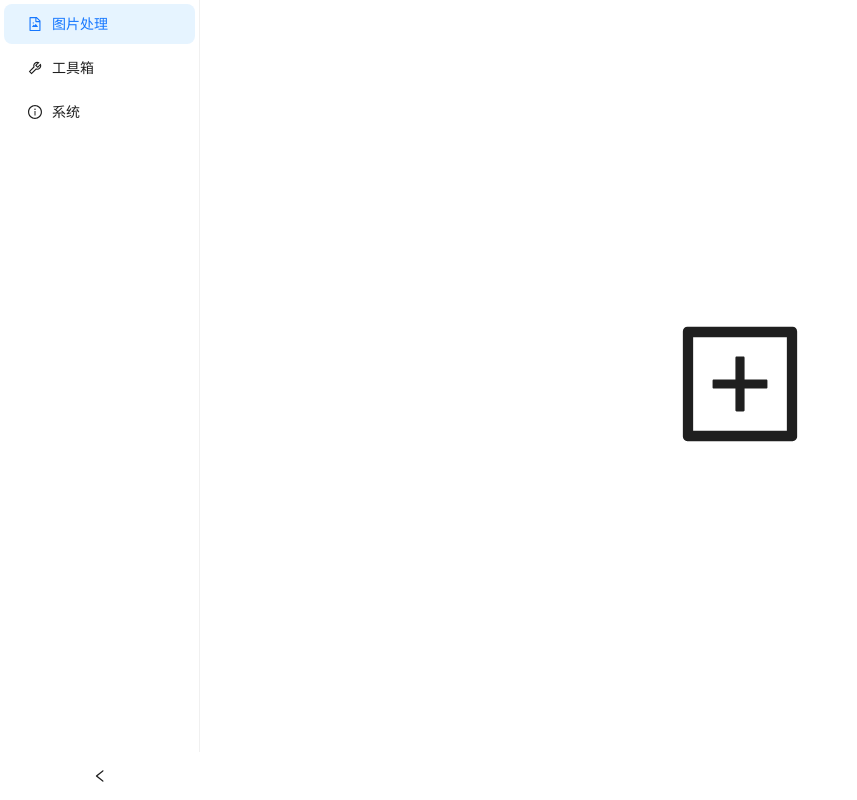
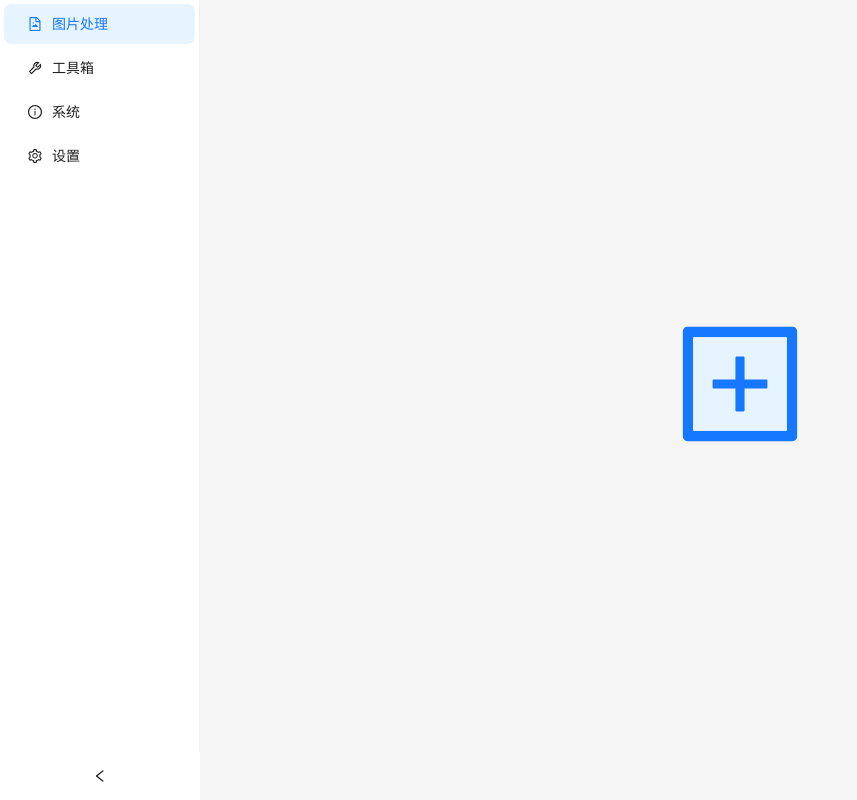
Before and after one commit to topul/t-tools, a React (Vite) app: page /image in a window 1280 px wide. Shown: the whole page, without its empty margins (0-857 px from the left). Built offline with nearby package versions, Linux system fonts and the light colour scheme.

Commit message:
feat: :sparkles: 增加暗黑模式支持

```diff
--- a/package.json
+++ b/package.json
@@ -27,6 +27,7 @@
     "fs-extra": "^11.1.1",
     "image-size": "^1.0.2",
     "jimp": "^0.22.7",
+    "jotai": "^2.1.0",
     "react": "^18.2.0",
     "react-dom": "^18.2.0",
     "react-router-dom": "^6.11.1"
--- a/src/pages/home/home.tsx
+++ b/src/pages/home/home.tsx
@@ -1,13 +1,16 @@
 import {useEffect, useState} from 'react'
-import {Menu, Layout} from 'antd'
+import {Menu, Layout, ConfigProvider, theme} from 'antd'
 import type {MenuProps} from 'antd'
 import {Outlet, useLocation, useNavigate} from 'react-router-dom'
 import {
   ArrowLeftOutlined,
   FileImageOutlined,
   InfoCircleOutlined,
+  SettingOutlined,
   ToolOutlined,
 } from '@ant-design/icons'
+import {useAtom} from 'jotai'
+import {appTheme} from '@/store/store'
 
 const {Content, Sider} = Layout
 
@@ -32,14 +35,16 @@ const items: MenuItem[] = [
   getItem('图片处理', 'image', <FileImageOutlined />),
   getItem('工具箱', 'tools', <ToolOutlined />),
   getItem('系统', 'system', <InfoCircleOutlined />),
+  getItem('设置', 'setting', <SettingOutlined />),
 ]
 
-const notHasBack = ['/image', '/tools', '/system']
+const notHasBack = ['/image', '/tools', '/system', '/setting']
 
 const home = () => {
   const navigate = useNavigate()
   const location = useLocation()
   const [collapsed, setCollapsed] = useState(false)
+  const [aTheme] = useAtom(appTheme)
 
   useEffect(() => {
     navigate('/image')
@@ -50,6 +55,12 @@ const home = () => {
     navigate(`/${key}`)
   }
   return (
+    <ConfigProvider
+      theme={{
+        algorithm:
+          aTheme === 'light' ? theme.defaultAlgorithm : theme.darkAlgorithm,
+      }}
+    >
       <Layout
         style={{
           width: '100%',
@@ -75,7 +86,7 @@ const home = () => {
             onClick={onMenuClick}
           />
         </Sider>
-      <Layout className="bg-white">
+        <Layout>
           <Content
             style={{
               margin: 0,
@@ -96,6 +107,7 @@ const home = () => {
           </Content>
         </Layout>
       </Layout>
+    </ConfigProvider>
   )
 }
 
--- a/src/pages/image/ImageHandler.tsx
+++ b/src/pages/image/ImageHandler.tsx
@@ -1,6 +1,6 @@
 import {useState} from 'react'
 import {Image, Form, Input, Button, Checkbox, notification, Slider} from 'antd'
-import {PlusSquareOutlined} from '@ant-design/icons'
+import {PlusSquareTwoTone} from '@ant-design/icons'
 
 const ImageHandler = () => {
   const [imageInfo, setImageInfo] = useState<{
@@ -118,7 +118,7 @@ const ImageHandler = () => {
               openFileDialog()
             }}
           >
-            <PlusSquareOutlined style={{fontSize: '128px'}} />
+            <PlusSquareTwoTone className="text-9xl" />
           </div>
         )}
       </div>
--- /dev/null
+++ b/src/pages/setting/Setting.tsx
@@ -0,0 +1,25 @@
+import {Switch, Form} from 'antd'
+import {useAtom} from 'jotai'
+import {ThemeEnum, appTheme} from '@/store/store'
+
+const Setting = () => {
+  const [theme, setTheme] = useAtom(appTheme)
+  return (
+    <div className="p-4">
+      <Form labelCol={{span: 4}} wrapperCol={{span: 20}}>
+        <Form.Item label="主题">
+          <Switch
+            checkedChildren="暗黑"
+            unCheckedChildren="亮色"
+            checked={theme === 'dark'}
+            onChange={() => {
+              setTheme(theme === 'dark' ? ThemeEnum.light : ThemeEnum.dark)
+            }}
+          />
+        </Form.Item>
+      </Form>
+    </div>
+  )
+}
+
+export default Setting
--- a/src/pages/system/System.tsx
+++ b/src/pages/system/System.tsx
@@ -67,8 +67,8 @@ const System = () => {
   }, [])
 
   return (
-    <div className="h-full p-1 flex gap-5 overflow-y-auto">
-      <Form labelCol={{span: 12}} wrapperCol={{span: 12}}>
+    <div className="h-full p-4 flex gap-5 overflow-y-auto">
+      <Form labelCol={{span: 4}} wrapperCol={{span: 20}} className="w-full">
         <Form.Item label="系统平台">
           <span>{platform}</span>
         </Form.Item>
--- a/src/router/router.tsx
+++ b/src/router/router.tsx
@@ -6,6 +6,7 @@ import Ascii from '../pages/tools/ascii/Ascii'
 import Temp from '../pages/tools/temp/Temp'
 import Base from '../pages/tools/Base/Base'
 import System from '../pages/system/System'
+import Setting from '../pages/setting/Setting'
 
 export default [
   {
@@ -40,6 +41,10 @@ export default [
         path: 'system',
         element: <System />,
       },
+      {
+        path: 'setting',
+        element: <Setting />,
+      },
     ],
   },
 ]
--- /dev/null
+++ b/src/store/store.ts
@@ -0,0 +1,8 @@
+import {atom} from 'jotai'
+
+export enum ThemeEnum {
+  light = 'light',
+  dark = 'dark',
+}
+
+export const appTheme = atom(ThemeEnum.light)
--- a/vite.config.ts
+++ b/vite.config.ts
@@ -1,7 +1,13 @@
 import { defineConfig } from 'vite'
 import react from '@vitejs/plugin-react'
+import path from 'path'
 
 // https://vitejs.dev/config/
 export default defineConfig({
-  plugins: [react()]
+  plugins: [react()],
+  resolve: {
+    alias: {
+      "@": path.resolve(__dirname, "src"),
+    }
+  }
 })
```
Also changed, not shown: 1 other file (tests, documents, lock files or other folders). Lines whose indentation alone changed are shown as unchanged.
